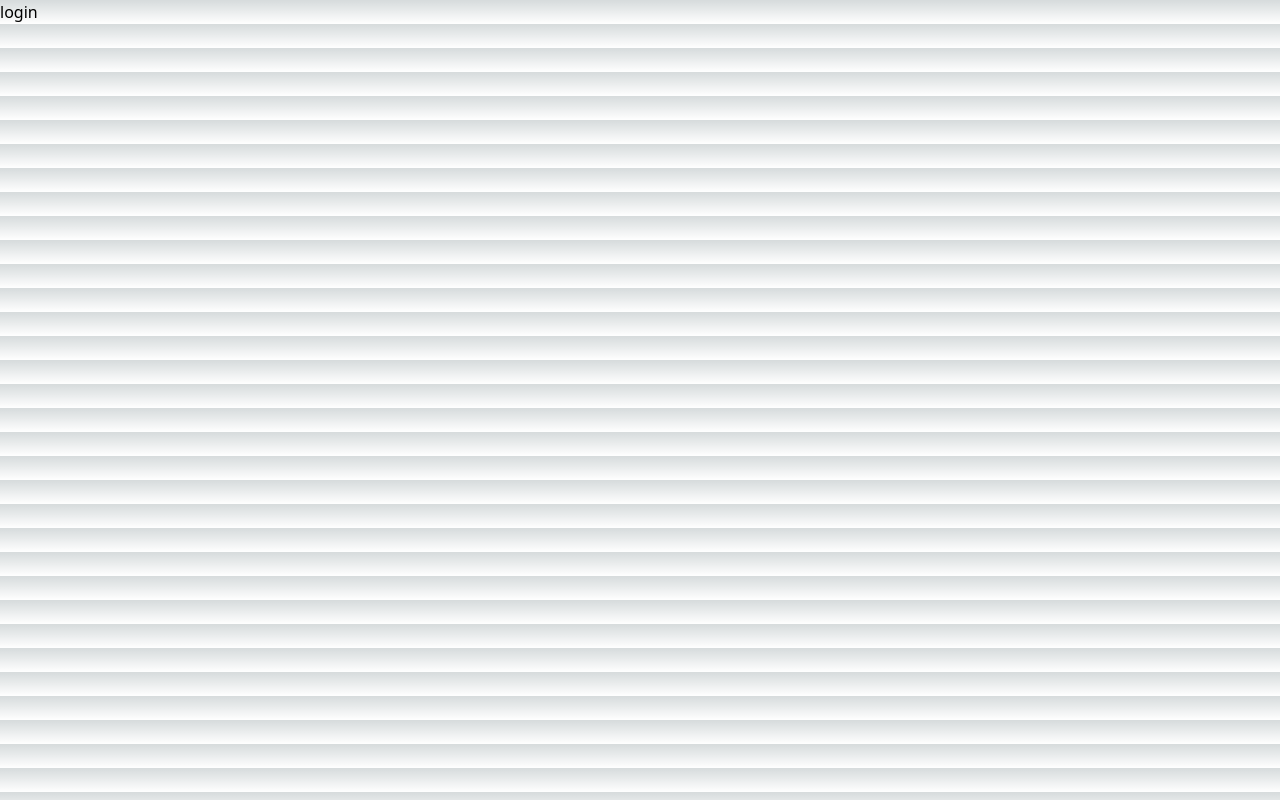
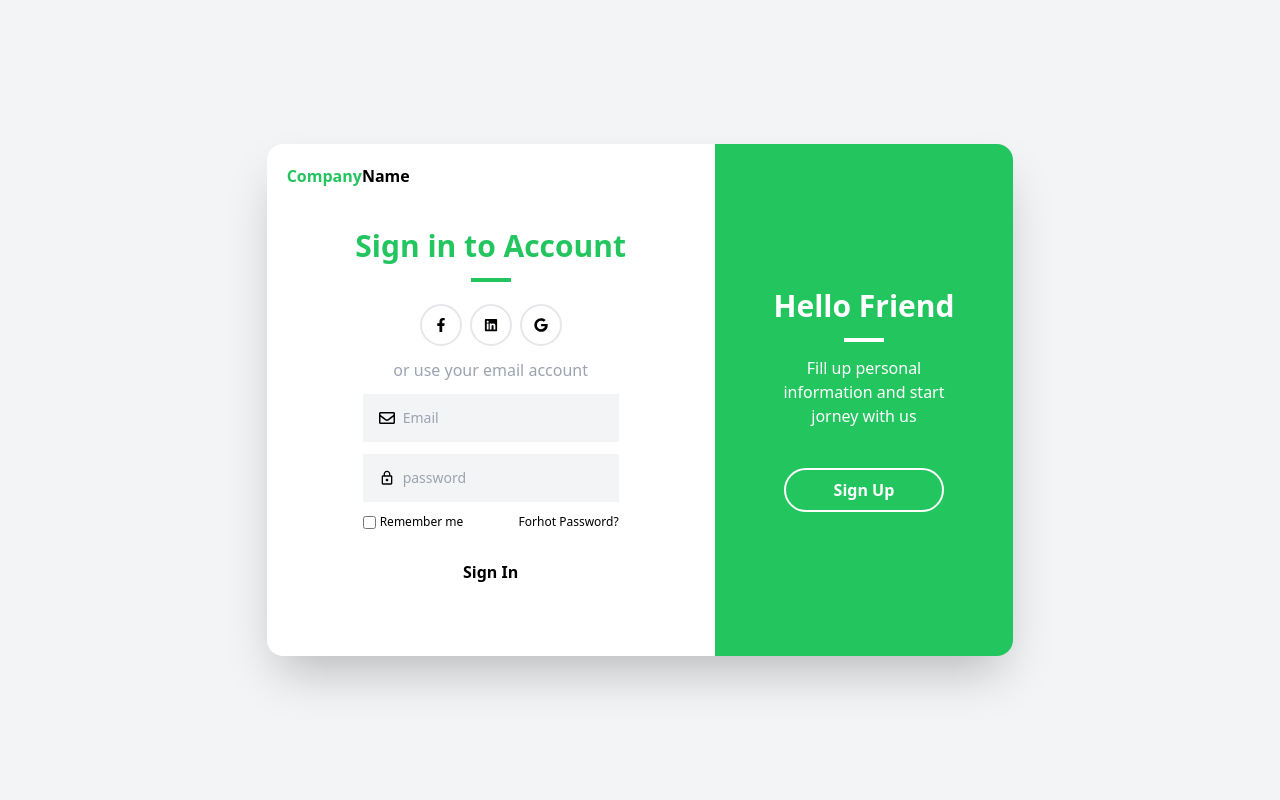
Before and after one commit to focta/react-loginform-sample, a Next.js app: page /login in a window 1280 px wide. Built offline with nearby package versions, Linux system fonts and the light colour scheme.

Commit message:
ログインページのデザインをtailwindcssで作成した

```diff
--- a/package.json
+++ b/package.json
@@ -20,6 +20,7 @@
     "react": "18.2.0",
     "react-dom": "18.2.0",
     "react-hook-form": "^7.43.9",
+    "react-icons": "^4.8.0",
     "tailwindcss": "3.3.1",
     "typescript": "5.0.4"
   }
--- a/src/pages/login.tsx
+++ b/src/pages/login.tsx
@@ -1,5 +1,99 @@
 import React from "react";
+import {
+  FaFacebookF,
+  FaLinkedin,
+  FaGoogle,
+  FaRegEnvelope,
+} from "react-icons/fa";
+import { MdLockOutline } from "react-icons/md";
 
 export default function login() {
-  return <div>login</div>;
+  return (
+    <div className="flex flex-col items-center justify-center min-h-screen py-2 bg-gray-100 text-black">
+      <main className="flex flex-col items-center justify-center w-full flex-1 px-20 text-center">
+        <div className="bg-white rounded-2xl shadow-2xl flex w-2/3 max-w-4xl">
+          <div className="w-3/5 p-5">
+            <div className="text-left font-bold">
+              <span className="text-green-500">Company</span>Name
+            </div>
+            <div className="py-10">
+              <h2 className="text-3xl font-bold text-green-500 mb-2">
+                Sign in to Account
+              </h2>
+              <div className="border-2 w-10 border-green-500 inline-block mb-2"></div>
+              <div className="flex justify-center my-2">
+                <a
+                  href="#"
+                  className="border-2 border-gray-200 rounded-full p-3 mx-1"
+                >
+                  <FaFacebookF className="text-sm" />
+                </a>
+                <a
+                  href="#"
+                  className="border-2 border-gray-200 rounded-full p-3 mx-1"
+                >
+                  <FaLinkedin className="text-sm" />
+                </a>
+                <a
+                  href="#"
+                  className="border-2 border-gray-200 rounded-full p-3 mx-1"
+                >
+                  <FaGoogle className="text-sm" />
+                </a>
+              </div>
+              <p className="text-gray-400 my-3">or use your email account</p>
+              <div className="flex flex-col items-center">
+                <div className="bg-gray-100 w-64 p-2 flex items-center mb-3">
+                  <FaRegEnvelope className="text-gary-400 m-2" />
+                  <input
+                    type="email"
+                    name="email"
+                    placeholder="Email"
+                    className="bg-gray-100 outline-none text-sm flex-1"
+                  />
+                </div>
+                <div className="bg-gray-100 w-64 p-2 flex items-center mb-3">
+                  <MdLockOutline className="text-gary-400 m-2" />
+                  <input
+                    type="password"
+                    name="password"
+                    placeholder="password"
+                    className="bg-gray-100 outline-none text-sm flex-1"
+                  />
+                </div>
+                <div className="flex justify-between w-64 mb-5">
+                  <label className="flex items-center text-xs">
+                    <input type="checkbox" name="remember" className="mr-1" />
+                    Remember me
+                  </label>
+                  <a href="#" className="text-xs">
+                    Forhot Password?
+                  </a>
+                </div>
+                <a
+                  href="#"
+                  className="border-2 border-white rounded-full px-12 py-2 inline-block font-semibold hover:bg-white hover:text-green-500"
+                >
+                  Sign In
+                </a>
+              </div>
+            </div>
+          </div>
+          <div className="w-2/5 bg-green-500 text-white rounded-tr-2xl rounded-br-2xl py-36 px-12">
+            <h2 className="text-3xl font-bold mb-2">Hello Friend</h2>
+            <div className="border-2 w-10 border-white inline-block mb-2"></div>
+            <p className="mb-10">
+              Fill up personal information and start jorney with us
+            </p>
+            <a
+              href="#"
+              className="border-2 border-white rounded-full px-12 py-2 inline-block font-semibold hover:bg-white hover:text-green-500"
+            >
+              Sign Up
+            </a>
+          </div>
+        </div>
+      </main>
+    </div>
+  );
 }
```
Also changed, not shown: 1 other file (tests, documents, lock files or other folders).
